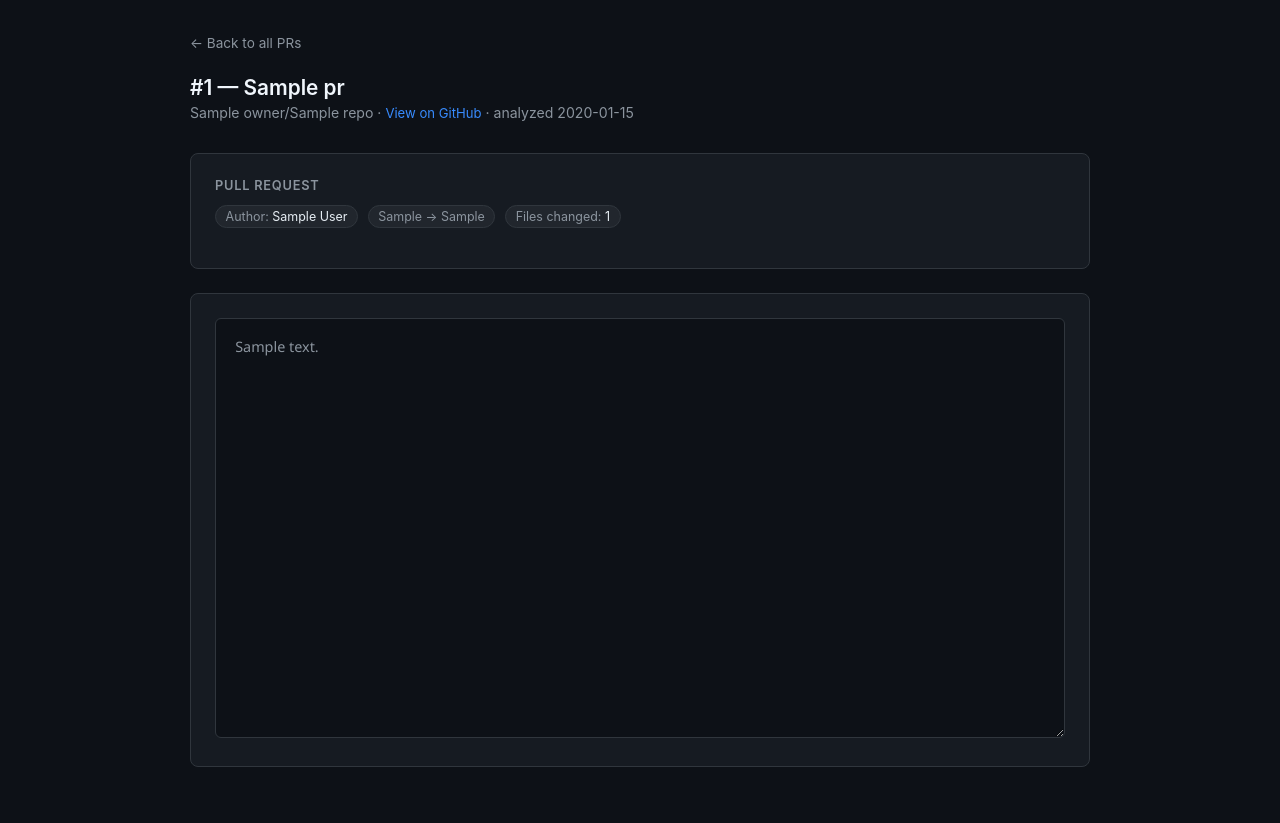
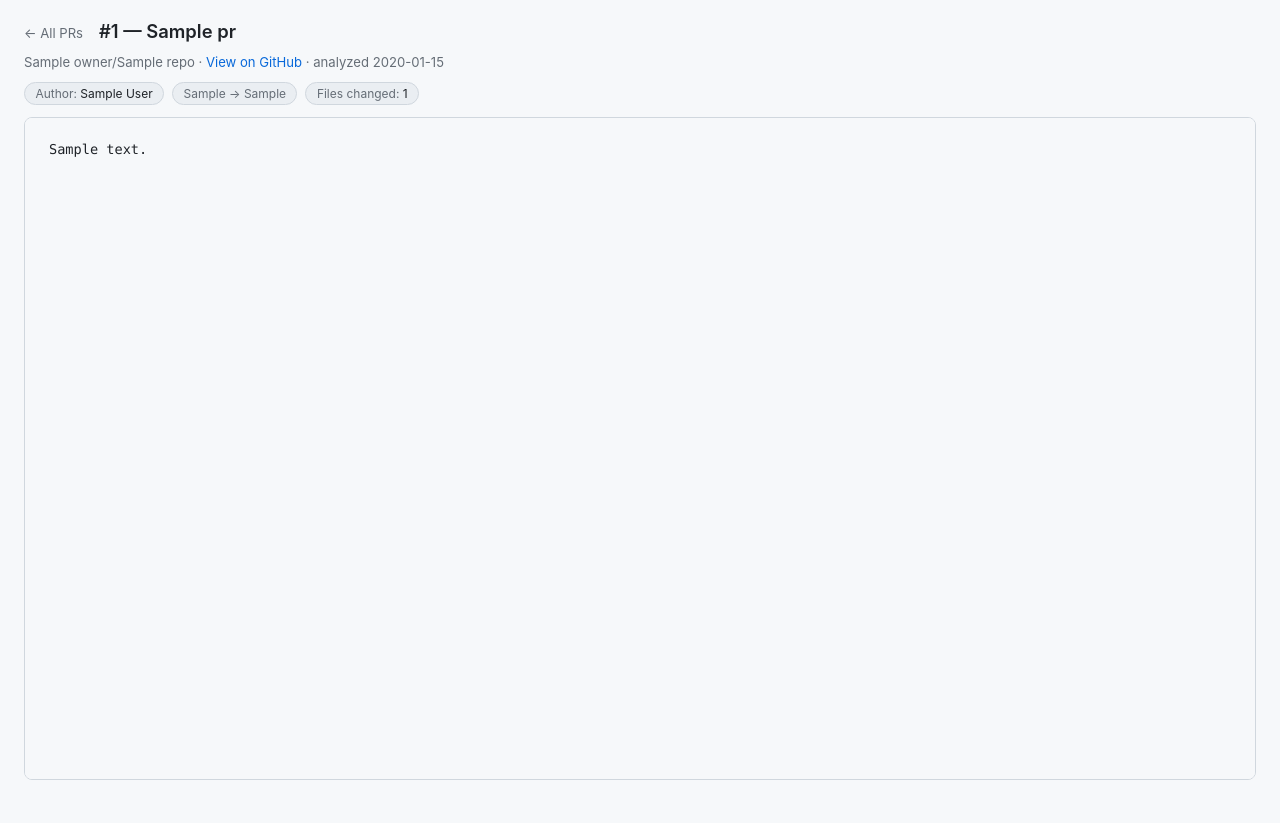
Before and after one commit to hauke/github-review, a Flask app: template templates/review.html in a window 1280 px wide. After the commit the page ends 780 px from the top, so only its background shows below. Run offline with Flask 3, Linux system fonts and the light colour scheme; the template is opened without the code that fills it: most values are stand-ins (such as "Sample title", 1, 10 or a date in 2020).

Commit message:
Redesign UI with dark/light mode and full-height layout
- CSS variables throughout; colours switch automatically via
  prefers-color-scheme (light: GitHub-style neutral palette,
  dark: existing colours)
- Review page uses flexbox to fill the full viewport height so the
  textarea expands to use all available space without a fixed min-height
- Wider max-width: 1400px on review page, 960px on index
- URL input and Analyze button placed on one row
- PR list on index scrolls internally, keeping the form always visible
- Monospace font in the review textarea for better readability

Co-Authored-By: Claude Sonnet 4.6 <noreply@anthropic.com>
Signed-off-by: Hauke Mehrtens <hauke@hauke-m.de>

```diff
--- a/templates/review.html
+++ b/templates/review.html
@@ -5,83 +5,145 @@
   <meta name="viewport" content="width=device-width, initial-scale=1.0" />
   <title>PR #{{ pr.pr_number }} &mdash; {{ pr.title }}</title>
   <style>
+    :root {
+      --bg:             #f6f8fa;
+      --surface:        #ffffff;
+      --surface-inset:  #f6f8fa;
+      --border:         #d0d7de;
+      --text:           #1f2328;
+      --text-muted:     #656d76;
+      --text-heading:   #1f2328;
+      --accent:         #0969da;
+      --flash-err-bg:   #fff0ee;
+      --flash-err-b:    #ffb8b0;
+      --flash-err-t:    #d1242f;
+      --flash-ok-bg:    #dafbe1;
+      --flash-ok-b:     #aceebb;
+      --flash-ok-t:     #1a7f37;
+      --badge-bg:       #eaeef2;
+      --badge-border:   #d0d7de;
+    }
+    @media (prefers-color-scheme: dark) {
+      :root {
+        --bg:             #0d1117;
+        --surface:        #161b22;
+        --surface-inset:  #0d1117;
+        --border:         #30363d;
+        --text:           #e6edf3;
+        --text-muted:     #8b949e;
+        --text-heading:   #f0f6fc;
+        --accent:         #388bfd;
+        --flash-err-bg:   #3d1a1a;
+        --flash-err-b:    #6e2b2b;
+        --flash-err-t:    #f85149;
+        --flash-ok-bg:    #1a3d2b;
+        --flash-ok-b:     #2b6e45;
+        --flash-ok-t:     #3fb950;
+        --badge-bg:       #21262d;
+        --badge-border:   #30363d;
+      }
+    }
+
     *, *::before, *::after { box-sizing: border-box; margin: 0; padding: 0; }
+
+    html, body { height: 100%; }
 
     body {
       font-family: -apple-system, BlinkMacSystemFont, "Segoe UI", Roboto, sans-serif;
-      background: #0d1117;
-      color: #e6edf3;
-      min-height: 100vh;
-      padding: 2rem 1rem;
+      background: var(--bg);
+      color: var(--text);
+      display: flex;
+      flex-direction: column;
+      padding: 1.25rem 1.5rem;
     }
 
-    .container { max-width: 900px; margin: 0 auto; }
+    .page {
+      flex: 1;
+      display: flex;
+      flex-direction: column;
+      max-width: 1400px;
+      width: 100%;
+      margin: 0 auto;
+      min-height: 0;
+    }
+
+    .top-bar {
+      display: flex;
+      align-items: baseline;
+      gap: 1rem;
+      margin-bottom: 0.75rem;
+      flex-shrink: 0;
+    }
 
     .back-link {
-      display: inline-block;
-      font-size: 0.85rem;
-      color: #8b949e;
+      font-size: 0.82rem;
+      color: var(--text-muted);
       text-decoration: none;
-      margin-bottom: 1.5rem;
+      flex-shrink: 0;
     }
-    .back-link:hover { color: #e6edf3; }
+    .back-link:hover { color: var(--text); }
 
-    h1 { font-size: 1.3rem; font-weight: 600; color: #f0f6fc; margin-bottom: 0.25rem; }
-    .pr-subtitle { font-size: 0.88rem; color: #8b949e; margin-bottom: 2rem; }
+    h1 { font-size: 1.15rem; font-weight: 600; color: var(--text-heading); min-width: 0; }
 
-    .card {
-      background: #161b22;
-      border: 1px solid #30363d;
+    .pr-subtitle {
+      font-size: 0.82rem; color: var(--text-muted);
+      margin-bottom: 0.75rem; flex-shrink: 0;
+    }
+    .gh-link { color: var(--accent); text-decoration: none; }
+    .gh-link:hover { text-decoration: underline; }
+
+    .flash { padding: 0.65rem 1rem; border-radius: 6px; margin-bottom: 0.75rem; font-size: 0.88rem; border: 1px solid; flex-shrink: 0; }
+    .flash.error  { background: var(--flash-err-bg); border-color: var(--flash-err-b); color: var(--flash-err-t); }
+    .flash.success{ background: var(--flash-ok-bg);  border-color: var(--flash-ok-b);  color: var(--flash-ok-t); }
+
+    .meta-bar {
+      display: flex;
+      flex-wrap: wrap;
+      gap: 0.5rem;
+      margin-bottom: 0.75rem;
+      flex-shrink: 0;
+    }
+    .badge {
+      font-size: 0.75rem; padding: 0.2rem 0.65rem; border-radius: 20px;
+      background: var(--badge-bg); border: 1px solid var(--badge-border); color: var(--text-muted);
+    }
+    .badge span { color: var(--text); }
+
+    /* Review card fills all remaining vertical space */
+    .review-card {
+      flex: 1;
+      display: flex;
+      flex-direction: column;
+      min-height: 0;
+      background: var(--surface);
+      border: 1px solid var(--border);
       border-radius: 8px;
-      padding: 1.5rem;
-      margin-bottom: 1.5rem;
+      overflow: hidden;
     }
 
-    .flash { padding: 0.75rem 1rem; border-radius: 6px; margin-bottom: 1rem; font-size: 0.9rem; }
-    .flash.error { background: #3d1a1a; border: 1px solid #6e2b2b; color: #f85149; }
-    .flash.success { background: #1a3d2b; border: 1px solid #2b6e45; color: #3fb950; }
-
-    .pr-meta { display: flex; flex-wrap: wrap; gap: 0.6rem; margin-bottom: 1rem; }
-    .badge {
-      font-size: 0.78rem; padding: 0.2rem 0.6rem; border-radius: 20px;
-      background: #21262d; border: 1px solid #30363d; color: #8b949e;
-    }
-    .badge span { color: #e6edf3; }
-
-    .gh-link {
-      font-size: 0.82rem; color: #388bfd; text-decoration: none;
-    }
-    .gh-link:hover { text-decoration: underline; }
-
     .review-area {
+      flex: 1;
       width: 100%;
-      min-height: 420px;
-      background: #0d1117;
-      border: 1px solid #30363d;
-      border-radius: 6px;
-      padding: 1rem 1.2rem;
-      font-family: "Segoe UI", Roboto, sans-serif;
-      font-size: 0.9rem;
-      line-height: 1.65;
-      color: #e6edf3;
-      resize: vertical;
+      min-height: 0;
+      padding: 1.25rem 1.5rem;
+      background: var(--surface-inset);
+      border: none;
+      font-family: "SFMono-Regular", Consolas, "Liberation Mono", Menlo, monospace;
+      font-size: 0.85rem;
+      line-height: 1.7;
+      color: var(--text);
+      resize: none;
       outline: none;
-      transition: border-color 0.15s;
-    }
-    .review-area:focus { border-color: #388bfd; }
-    .review-area[readonly] { color: #8b949e; cursor: default; }
-
-    .section-title {
-      font-size: 0.8rem; font-weight: 600; text-transform: uppercase;
-      letter-spacing: 0.06em; color: #8b949e; margin-bottom: 0.75rem;
     }
   </style>
 </head>
 <body>
-<div class="container">
-  <a class="back-link" href="/">&larr; Back to all PRs</a>
+<div class="page">
+  <div class="top-bar">
+    <a class="back-link" href="/">&larr; All PRs</a>
+    <h1>#{{ pr.pr_number }} &mdash; {{ pr.title }}</h1>
+  </div>
 
-  <h1>#{{ pr.pr_number }} &mdash; {{ pr.title }}</h1>
   <p class="pr-subtitle">
     {{ pr.owner }}/{{ pr.repo }}
     &middot;
@@ -99,16 +161,13 @@
     {% endfor %}
   {% endwith %}
 
-  <div class="card">
-    <div class="section-title">Pull Request</div>
-    <div class="pr-meta">
-      <span class="badge">Author: <span>{{ pr.author }}</span></span>
-      <span class="badge">{{ pr.head_branch }} &rarr; {{ pr.base_branch }}</span>
-      <span class="badge">Files changed: <span>{{ pr.files | length }}</span></span>
-    </div>
+  <div class="meta-bar">
+    <span class="badge">Author: <span>{{ pr.author }}</span></span>
+    <span class="badge">{{ pr.head_branch }} &rarr; {{ pr.base_branch }}</span>
+    <span class="badge">Files changed: <span>{{ pr.files | length }}</span></span>
   </div>
 
-  <div class="card">
+  <div class="review-card">
     <textarea class="review-area" readonly>{{ review }}</textarea>
   </div>
 </div>
```
Also changed, not shown: templates/index.html (+132 -54 lines).
